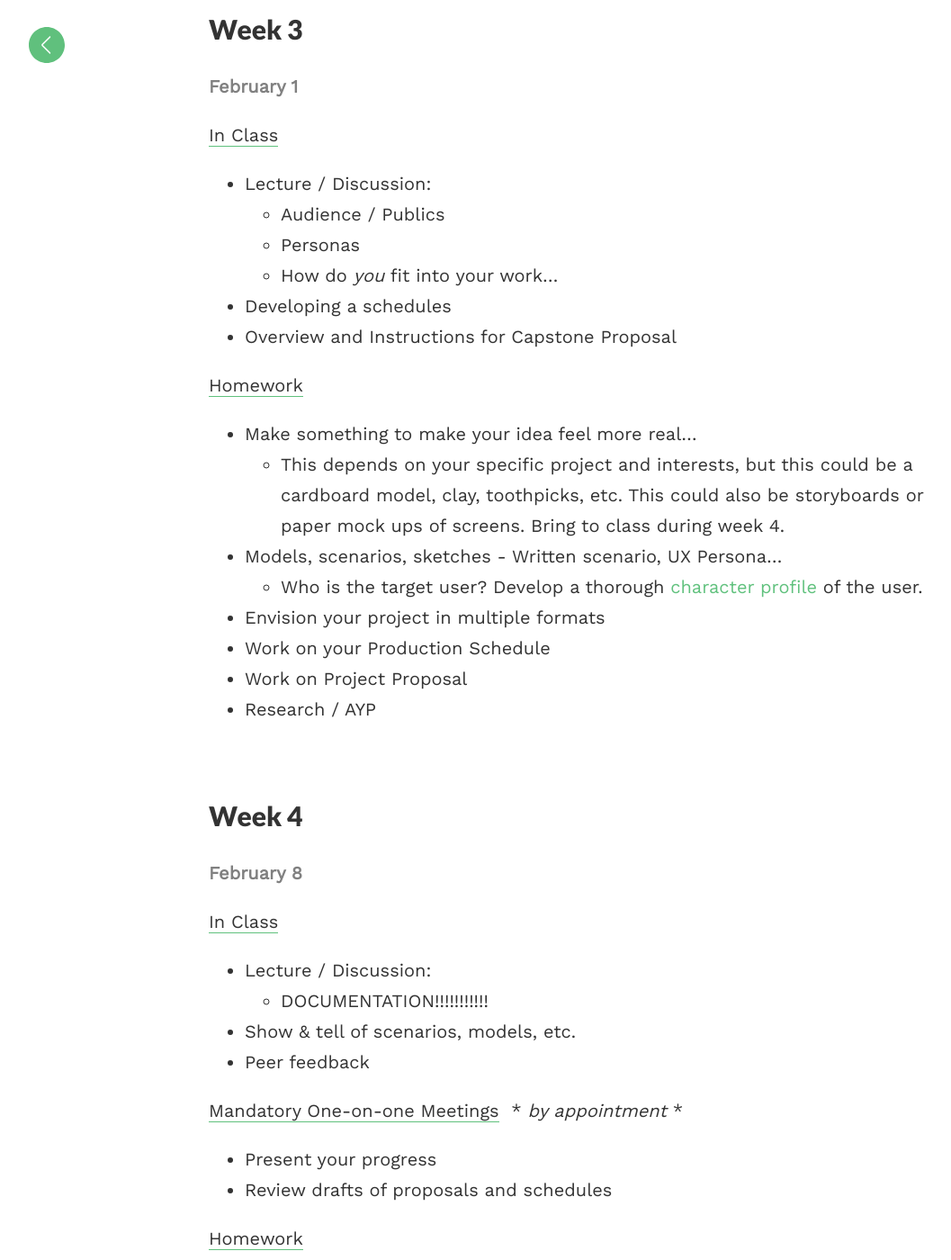
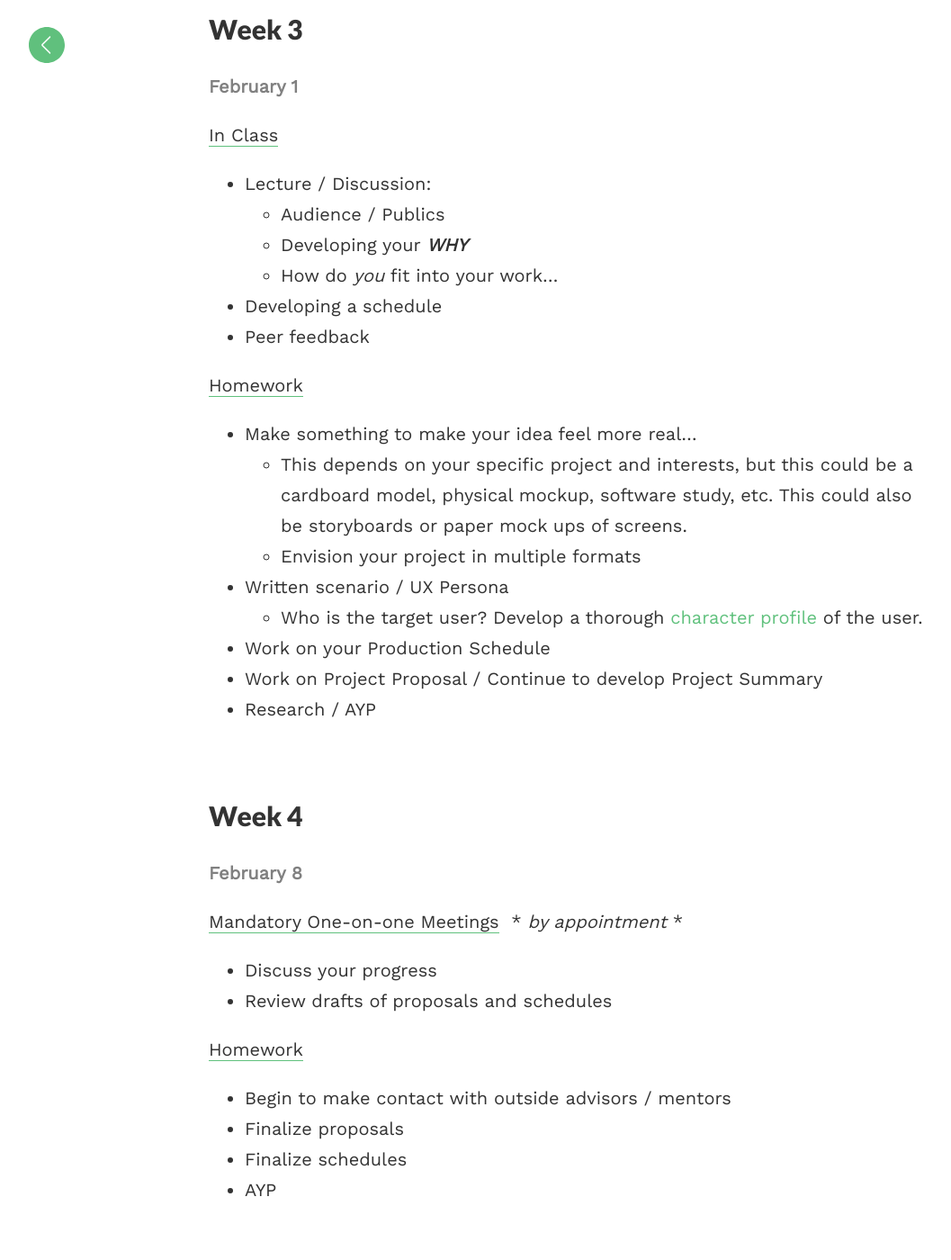
Before and after one commit to coloringchaos/capstone-s17, a Jekyll site: the page built from _posts/2017-01-16-schedule.md, in a window 1280 px wide and 1400 px high, scrolled down 1473 px. Shown: the whole window at 90% size, without its empty margins (8-1065 px from the left). Built offline with Jekyll 4.4.1, drawn with Linux system fonts in a browser that asks for light colours.

Commit message:
week 3 update

```diff
--- a/_posts/2017-01-16-schedule.md
+++ b/_posts/2017-01-16-schedule.md
@@ -56,21 +56,21 @@ permalink: '/schedule'
 
 + Lecture / Discussion:
 	+ Audience / Publics
-	+ Personas
+	+ Developing your ***WHY***
 	+ How do *you* fit into your work...
-+ Developing a schedules
-+ Overview and Instructions for Capstone Proposal
++ Developing a schedule
++ Peer feedback
 
 
 <span class="underlined">Homework</span>
 
 + Make something to make your idea feel more real…
-	+ This depends on your specific project and interests, but this could be a cardboard model, clay, toothpicks, etc. This could also be storyboards or paper mock ups of screens. Bring to class during week 4.
-+ Models, scenarios, sketches - Written scenario, UX Persona…
-	+ Who is the target user? Develop a thorough [character profile]() of the user.
-+ Envision your project in multiple formats
+	+ This depends on your specific project and interests, but this could be a cardboard model, physical mockup, software study, etc. This could also be storyboards or paper mock ups of screens.
+	+ Envision your project in multiple formats
++ Written scenario / UX Persona
+	+ Who is the target user? Develop a thorough [character profile](https://drive.google.com/a/colorado.edu/file/d/0B5P76-OPUEpiSHAyUlMweXYzV1U/view?usp=sharing) of the user.
 + Work on your Production Schedule
-+ Work on Project Proposal
++ Work on Project Proposal / Continue to develop Project Summary
 + Research / AYP
 
 
@@ -80,16 +80,16 @@ permalink: '/schedule'
 
 <span class="date">February 8</span>
 
-<span class="underlined">In Class</span>
+<!-- <span class="underlined">In Class</span>
 
 + Lecture / Discussion:
 	+ DOCUMENTATION!!!!!!!!!!!
-+ Show & tell of scenarios, models, etc.
-+ Peer feedback
++ Show & tell of scenarios, models, etc.  -->
+
 
 <span class="underlined">Mandatory One-on-one Meetings</span>&nbsp; * *by appointment* *
 
-+ Present your progress
++ Discuss your progress
 + Review drafts of proposals and schedules
 
 <span class="underlined">Homework</span>
```
